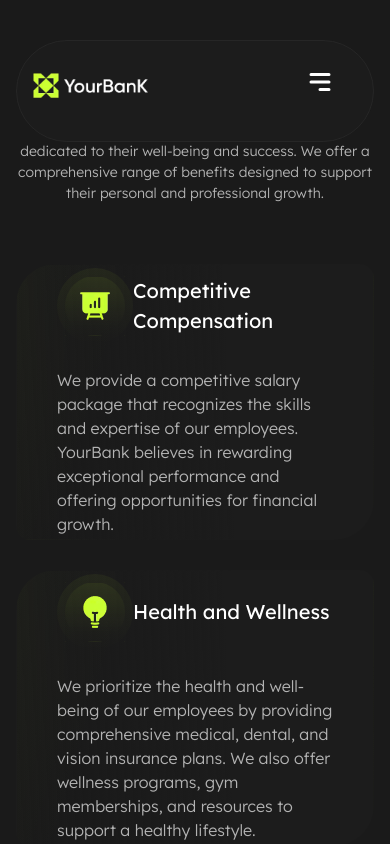
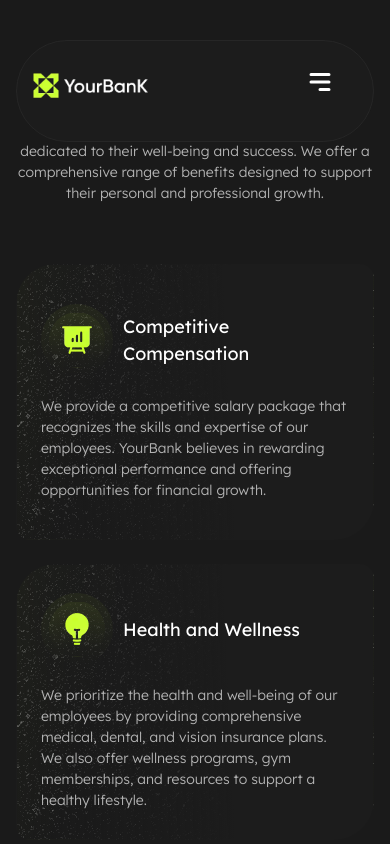
Before and after one commit to shaza-alkheder/YourBanK, a React (Vite) app: page /careers in a window 390 px wide. Shown: the top 844 px of the page. Built offline with nearby package versions, Linux system fonts and the light colour scheme; a web font is replaced by a local one.

Commit message:
update benefits section

```diff
--- a/src/components/Sections/Benefits/Benefits.css
+++ b/src/components/Sections/Benefits/Benefits.css
@@ -1,28 +1,30 @@
 .S-K-Benefits {
   display: flex;
   flex-direction: column;
-  gap: 60px;
+  gap: 80px;
   .S-K-BenefitsCard {
     display: grid;
     grid-template-columns: repeat(2, 1fr);
-    gap: 30px;
+    gap: 100px;
+
     .S-K-cardBenefitsStyle {
-      width: 610px;
-      height: 276px;
+      width: 748px;
+      height: 336px;
+      gap: 30px;
       border-width: 1px;
-      padding: 40px;
-      gap: 24px;
-      border-top-left-radius: 40px;
-      border-top-right-radius: 14px;
-      border-bottom-right-radius: 40px;
-      border-bottom-left-radius: 14px;
+      padding: 48px;
+      border-top-left-radius: 50px;
+      border-top-right-radius: 20px;
+      border-bottom-right-radius: 50px;
+      border-bottom-left-radius: 20px;
       background:
         linear-gradient(267.5deg, #1c1c1c 40.67%, rgba(28, 28, 28, 0) 99.81%),
         linear-gradient(
           106.06deg,
           rgba(202, 255, 51, 0.05) -29.45%,
           rgba(202, 255, 51, 0) 27.86%
-        );
+        ),
+        url("/assets/img/CareersPage/bg.webp");
       border: 1px solid;
 
       border-image-source: linear-gradient(
@@ -36,16 +38,17 @@
       .S-K-headerCardBenefits {
         display: flex;
         align-items: center;
+        gap: 20px;
         .S-K-titleIcon {
           display: flex;
           justify-content: center;
           align-items: center;
           order: 1;
-          width: 76px;
-          height: 76px;
+          width: 98px;
+          height: 98px;
           gap: 10px;
-          padding: 8px;
           border-radius: 70px;
+          padding: 12px;
           background: linear-gradient(
             180deg,
             rgba(202, 255, 51, 0.05) 0%,
@@ -56,12 +59,12 @@
             display: flex;
             justify-content: center;
             align-items: center;
-            width: 60px;
-            height: 60px;
+            width: 74px;
+            height: 74px;
             gap: 10px;
+            border-radius: 50px;
             border-width: 1px;
-            padding: 16px;
-            border-radius: 50px;
+            padding: 20px;
             background: linear-gradient(
               180deg,
               rgba(202, 255, 51, 0.1) -66.22%,
@@ -78,17 +81,59 @@
         }
         .S-K-titleCardBenefits {
           order: 2;
-          font-weight: var(--yb-font-weight-rg);
-          font-size: var(--yb-font-size-title-md);
+          font-weight: 400;
+          font-size: 24px;
           line-height: 150%;
-          color: var(--yb-color-white);
+          color: #ffffff;
         }
       }
       .S-K-descriptionCardBenefits {
-        font-weight: var(--yb-font-weight-lt);
-        font-size: var(--yb-font-size-body-md);
+        font-weight: 300;
+        font-size: 18px;
         line-height: 150%;
-        color: var(--yb-color-text-secondary);
+        color: #b3b3b3;
+      }
+    }
+  }
+}
+
+@media screen and (max-width: 1440px) {
+  .S-K-Benefits {
+    gap: 60px;
+    .S-K-BenefitsCard {
+      gap: 60px;
+
+      .S-K-cardBenefitsStyle {
+        max-width: 610px;
+        width: 100%;
+        height: 276px;
+        gap: 24px;
+        padding: 40px;
+        border-top-left-radius: 40px;
+        border-top-right-radius: 14px;
+        border-bottom-right-radius: 40px;
+        border-bottom-left-radius: 14px;
+
+        .S-K-headerCardBenefits {
+          gap: 14px;
+          .S-K-titleIcon {
+            width: 76px;
+            height: 76px;
+            padding: 8px;
+
+            .borderImage {
+              width: 60px;
+              height: 60px;
+              padding: 16px;
+            }
+          }
+          .S-K-titleCardBenefits {
+            font-size: 20px;
+          }
+        }
+        .S-K-descriptionCardBenefits {
+          font-size: 16px;
+        }
       }
     }
   }
@@ -97,20 +142,35 @@
 @media screen and (max-width: 992px) {
   .S-K-Benefits {
     .S-K-BenefitsCard {
+      gap: 24px;
       grid-template-columns: repeat(1, 1fr);
+      height: auto;
+      justify-items: center;
+      .S-K-cardBenefitsStyle {
+        max-width: fit-content;
+        width: 100%;
+        gap: 20px;
+        padding: 24px;
 
-      .S-K-cardBenefitsStyle {
-        width: 100%;
-        max-width: fit-content;
         .S-K-headerCardBenefits {
+          gap: 10px;
           .S-K-titleIcon {
+            width: 72px;
+            height: 72px;
+            gap: 10px;
+
             .borderImage {
+              width: 56px;
+              height: 56px;
+              gap: 10px;
             }
           }
           .S-K-titleCardBenefits {
+            font-size: 18px;
           }
         }
         .S-K-descriptionCardBenefits {
+          font-size: 14px;
         }
       }
     }
```
Also changed, not shown: public/assets/img/CareersPage/bg.webp (added).
